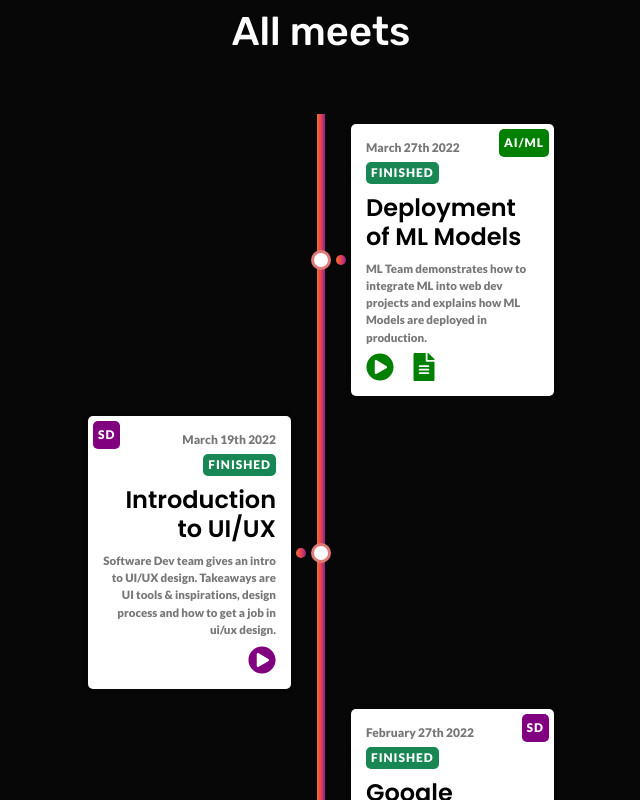
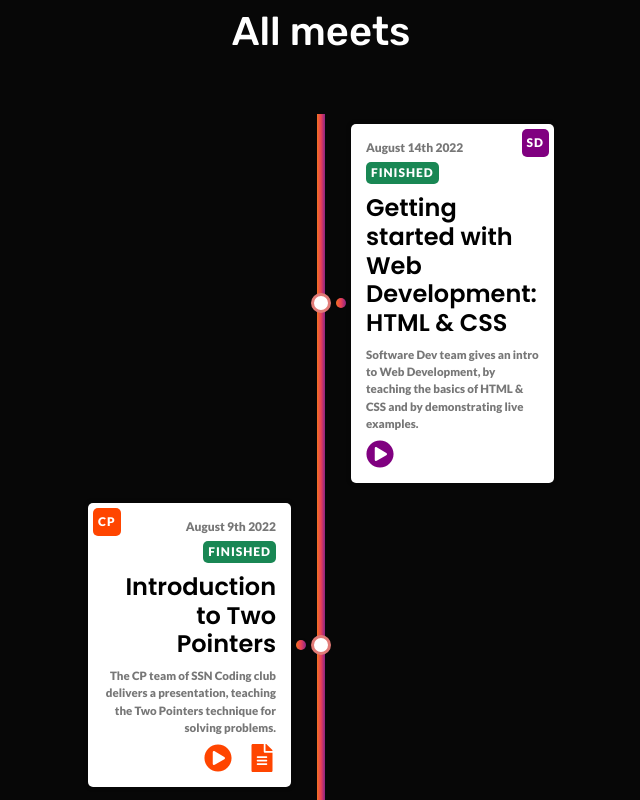
Before and after one commit to ssncodingclub/Coding-Club-Website, a Next.js app: page /meets in a window 1280 px wide. Shown: the part 360-1160 px from the top of the page, without its empty margins (319-959 px from the left). Built offline with nearby package versions, Linux system fonts and the light colour scheme.

Commit message:
updated meets

```diff
--- a/data/meets.json
+++ b/data/meets.json
@@ -1,4 +1,33 @@
 [
+  {
+    "text": "Getting started with Web Development: HTML & CSS",
+    "date": "August 14th 2022",
+    "category": {
+      "tag": "SD",
+      "color": "purple"
+    },
+    "description": "Software Dev team gives an intro to Web Development, by teaching the basics of HTML & CSS and by demonstrating live examples.",
+    "link": {
+      "url": "https://drive.google.com/drive/folders/1iP7Jw34dg3sZ68GutNz-pawphBVNcIke"
+    },
+    "status":"finished"
+  },
+  {
+    "text": "Introduction to Two Pointers",
+    "date": "August 9th 2022",
+    "category": {
+      "tag": "CP",
+      "color": "orangered"
+    },
+    "description": "The CP team of SSN Coding club delivers a presentation, teaching the Two Pointers technique for solving problems.",
+    "link": {
+      "url": "https://drive.google.com/drive/folders/1Q23qV0q5eS-HLDCZRS30MKYHcBRKbg60"
+    },
+    "resource": {
+      "url": "https://docs.google.com/document/d/1gWmXk80ZwABBcPE3Qg3M_ZobqWpeKjVk/edit"
+    },
+    "status":"finished"
+  },
   {
     "text": "Deployment of ML Models",
     "date": "March 27th 2022",
--- a/styles/about.module.css
+++ b/styles/about.module.css
@@ -90,6 +90,7 @@
   font-size: 25px;
 }
 .batch_light {
+  margin-top: -60px;
   padding-left: 2.7rem;
   color: #000;
   font-size: 25px;
```
